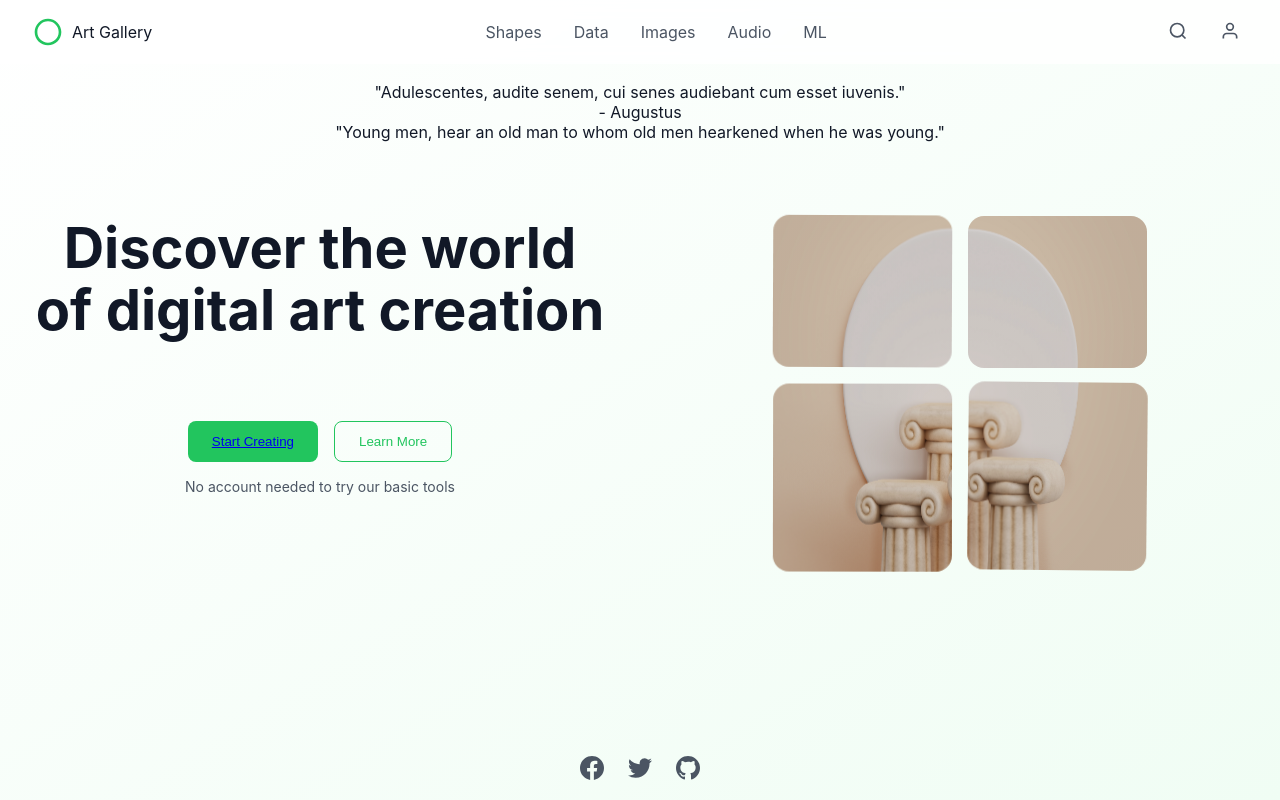
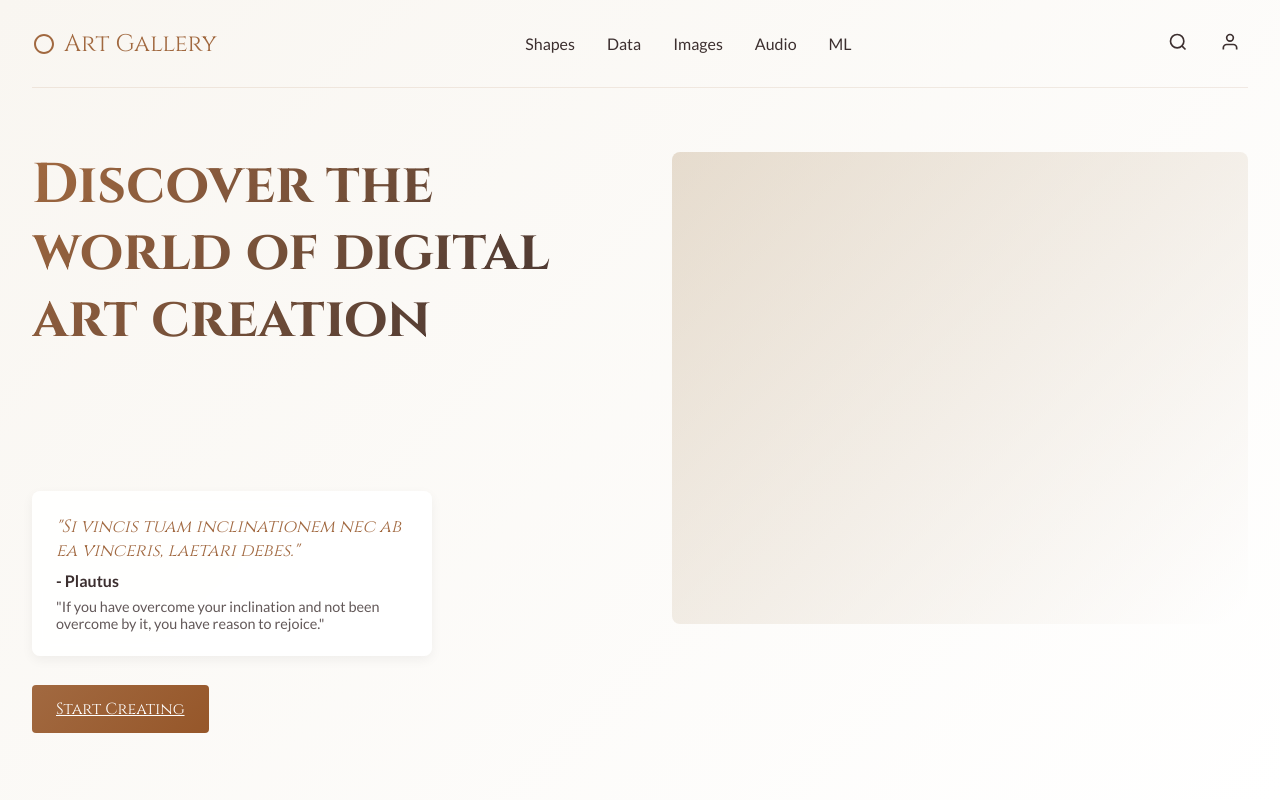
Before and after one commit to BilalMagg/Art-Gallery, a Flask app: page / in a window 1280 px wide. Run offline with Flask 3, Linux system fonts and the light colour scheme.

Commit message:
Restyling the home page

```diff
--- a/static/css/style.css
+++ b/static/css/style.css
@@ -1,13 +1,11 @@
+@import url('https://fonts.googleapis.com/css2?family=Cinzel:wght@400;700&family=Lato:wght@300;400;700&display=swap');
+
 :root {
-  --primary-color: #22c55e;
-  --primary-hover: #16a34a;
-  --bg-gradient-start: #ffffff;
-  --bg-gradient-end: #f0fdf4;
-  --text-primary: #111827;
-  --text-secondary: #4b5563;
-  --square-gradient: linear-gradient(135deg, #1f2937, #111827);
-  --nav-height: 4rem;
-  --quote-height: 6rem;
+    --primary: rgba(139, 69, 19, 0.8);
+    --secondary: rgba(210, 180, 140, 0.5);
+    --background: #f9f6f1;
+    --text: #3c2f2f;
+    --accent: rgba(180, 150, 110, 0.3);
 }
 
 * {
@@ -17,40 +15,41 @@
 }
 
 body {
-  font-family: -apple-system, BlinkMacSystemFont, 'Segoe UI', Roboto, sans-serif;
-  background: linear-gradient(to bottom right, var(--bg-gradient-start), var(--bg-gradient-end));
-  color: var(--text-primary);
+    font-family: 'Lato', sans-serif;
+    background: linear-gradient(135deg, var(--background) 0%, #fff 100%);
+    color: var(--text);
     min-height: 100vh;
 }
 
 .page-container {
-  height: 100vh;
-  display: flex;
-  flex-direction: column;
-  overflow: hidden;
+    max-width: 1440px;
+    margin: 0 auto;
+    padding: 0 2rem;
+    position: relative;
 }
 
-/* Navigation Styles */
 .main-nav {
-  height: var(--nav-height);
-  padding: 0 2rem;
     display: flex;
+    justify-content: space-between;
     align-items: center;
-  justify-content: space-between;
-  background-color: rgba(255, 255, 255, 0.8);
-  backdrop-filter: blur(8px);
+    padding: 1.5rem 0;
+    border-bottom: 1px solid rgba(139, 69, 19, 0.1);
 }
 
 .logo {
     display: flex;
     align-items: center;
     gap: 0.5rem;
+    font-family: 'Cinzel', serif;
+    font-size: 1.5rem;
+    color: var(--primary);
+    text-decoration: none;
 }
 
 .logo-icon {
-  width: 2rem;
-  height: 2rem;
-  fill: var(--primary-color);
+    width: 24px;
+    height: 24px;
+    fill: var(--primary);
 }
 
 .nav-links {
@@ -59,25 +58,14 @@ body {
 }
 
 .nav-links a {
+    color: var(--text);
     text-decoration: none;
-  color: var(--text-secondary);
-  transition: color 0.2s;
-  position: relative;
+    font-size: 1rem;
+    transition: color 0.3s ease;
 }
 
-.nav-links a::after {
-  content: '';
-  position: absolute;
-  bottom: -4px;
-  left: 0;
-  width: 0;
-  height: 2px;
-  background-color: var(--primary-color);
-  transition: width 0.2s;
-}
-
-.nav-links a:hover::after {
-  width: 100%;
+.nav-links a:hover {
+    color: var(--primary);
 }
 
 .nav-icons {
@@ -89,291 +77,175 @@ body {
     background: none;
     border: none;
     cursor: pointer;
+    color: var(--text);
     padding: 0.5rem;
-  border-radius: 50%;
-  transition: background-color 0.2s;
 }
 
 .icon-button svg {
-  width: 1.25rem;
-  height: 1.25rem;
-  color: var(--text-secondary);
+    width: 20px;
+    height: 20px;
 }
 
-/* Quote Section */
-.quote-section {
-  height: var(--quote-height);
-  display: flex;
-  flex-direction: column;
-  align-items: center;
-  justify-content: center;
-  padding: 1rem;
-  text-align: center;
-}
-
-.quote-text {
-  font-style: italic;
-  font-size: 1rem;
-  color: var(--text-secondary);
-}
-
-.quote-author {
-  font-weight: 600;
-  font-size: 0.9rem;
-  margin-top: 0.5rem;
-}
-
-.quote-meaning {
-  font-size: 0.8rem;
-  color: var(--text-secondary);
-  margin-top: 0.25rem;
-}
-
-/* Main Content */
 .main-content {
-  flex: 1;
-  display: flex;
-  align-items: center;
-  padding: 0 2rem;
+    display: grid;
+    grid-template-columns: 1fr 1fr;
     gap: 4rem;
-  max-width: 1400px;
-  margin: 0 auto;
-  width: 100%;
+    padding: 4rem 0;
+    min-height: calc(100vh - 200px);
 }
 
 .content-left {
-  flex: 1;
-  height: 80%;
     display: flex;
     flex-direction: column;
-  /* justify-content: center; */
-  align-items: center;
-  /* border: 1px solid black; */
+    justify-content: flex-start;
+    padding-bottom: 8rem;
 }
 
 h1 {
-  font-size: clamp(2.5rem, 5vw, 3.5rem);
-  line-height: 1.1;
-  margin-bottom: 5rem;
-  text-align: center;
+    font-family: 'Cinzel', serif;
+    font-size: 3.5rem;
+    line-height: 1.2;
+    margin-bottom: 2rem;
+    background: linear-gradient(135deg, var(--primary) 0%, var(--text) 100%);
+    -webkit-background-clip: text;
+    -webkit-text-fill-color: transparent;
 }
 
 .button-group {
-  display: flex;
-  gap: 1rem;
     margin-bottom: 1rem;
-  justify-content: center;
+    position: absolute;
+    bottom: -7%;
 }
 
 .btn {
-  padding: 0.75rem 1.5rem;
-  border-radius: 0.5rem;
-  font-weight: 500;
+    font-family: 'Cinzel', serif;
+    padding: 0.8rem 1.5rem;
+    border: none;
+    border-radius: 4px;
     cursor: pointer;
-  transition: all 0.2s;
+    font-size: 1rem;
+    transition: all 0.3s ease;
 }
 
 .btn.primary {
-  background-color: var(--primary-color);
+    background: linear-gradient(135deg, var(--primary) 0%, rgba(139, 69, 19, 0.9) 100%);
     color: white;
-  border: none;
 }
 
 .btn.primary:hover {
-  background-color: var(--primary-hover);
+    transform: translateY(-2px);
+    box-shadow: 0 4px 12px rgba(139, 69, 19, 0.2);
 }
 
 .btn.secondary {
-  background-color: transparent;
-  border: 1px solid var(--primary-color);
-  color: var(--primary-color);
+    background: var(--accent);
+    color: var(--text);
 }
 
 .btn.secondary:hover {
-  background-color: rgba(34, 197, 94, 0.1);
+    background: var(--secondary);
 }
 
 .subtitle {
-  font-size: 0.875rem;
-  color: var(--text-secondary);
+    color: var(--text);
+    opacity: 0.8;
+    font-size: 0.9rem;
 }
 
-/* Hero Graphics */
 .content-right {
-  flex: 1;
     position: relative;
 }
 
 .hero-graphics {
     position: relative;
     width: 100%;
-  aspect-ratio: 1;
-}
-
-.squares-container {
-    position: relative;
-    z-index: 1;
-    display: grid;
-    grid-template-columns: repeat(2, 1fr);
-    gap: 1rem;
-    width: 65%;
-    height: 65%;
-    margin: auto;
-    /* Add top margin to move squares down */
-    /* margin-top: 15%; */
-}
-
-.square {
-    position: relative;
-    border-radius: 1rem;
-    overflow: hidden;
-    transition: transform 0.3s ease;
-    animation: float 3s ease-in-out infinite alternate;
-}
-
-.square1, .square2 {
-  margin-top: 30%;
-}
-
-.square3, .square4 {
-  margin-bottom: -20%;
-}
-
-.square::before {
-    content: '';
-    position: absolute;
-    top: 0;
-    left: 0;
-    right: 0;
-    bottom: 0;
-    background-image: url('../roman-background.jpg');
-    background-size: 200% 200%;
-    transition: transform 0.3s ease;
-}
-
-.square1::before { background-position: 0 0; }
-.square2::before { background-position: 100% 0; }
-.square3::before { background-position: 0 100%; }
-.square4::before { background-position: 100% 100%; }
-
-.square:hover::before {
-  transform: scale(1.1);
-}
-
-.square::after {
-    content: '';
-    position: absolute;
-    top: 0;
-    left: 0;
-    right: 0;
-    bottom: 0;
-    /* Reduce the opacity of the overlay to make the image lighter */
-    background: linear-gradient(135deg, rgba(31, 41, 55, 0.3), rgba(17, 24, 39, 0.3));
-    opacity: 0.3;
-    transition: opacity 0.3s ease;
-}
-
-.square:hover::after {
-    opacity: 0.1;
-}
-
-.model-container {
-  position: absolute;
-  top: 0;
-  left: 0;
-  width: 100%;
     height: 100%;
-  z-index: 2;
 }
 
 #threejs-canvas {
     width: 100%;
     height: 100%;
-  display: block;
+    border-radius: 8px;
+    background: linear-gradient(135deg, var(--accent) 0%, rgba(255, 255, 255, 0.5) 100%);
 }
 
-/* Keep the existing animation for .square */
-@keyframes float {
-  0% {
-      transform: translateY(0) rotate(0deg);
-  }
-  100% {
-      transform: translateY(-10px) rotate(3deg);
-  }
+.quote-section {
+    position: absolute;
+    bottom: 2rem;
+    left: 2rem;
+    max-width: 400px;
+    padding: 1.5rem;
+    background: rgba(255, 255, 255, 0.9);
+    border-radius: 8px;
+    box-shadow: 0 4px 12px rgba(0, 0, 0, 0.05);
+    backdrop-filter: blur(8px);
 }
 
-/* Adjust the delay for each square */
-.square:nth-child(2) { animation-delay: 0.5s; }
-.square:nth-child(3) { animation-delay: 1s; }
-.square:nth-child(4) { animation-delay: 1.5s; }
+.quote {
+    font-family: 'Cinzel', serif;
+    font-size: 1.1rem;
+    color: var(--primary);
+    margin-bottom: 0.5rem;
+    font-style: italic;
+}
 
-/* Social Links */
+.author {
+    font-weight: 700;
+    color: var(--text);
+    margin-bottom: 0.5rem;
+}
+
+.meaning {
+    font-size: 0.9rem;
+    color: var(--text);
+    opacity: 0.8;
+}
+
 .social-links {
+    position: absolute;
+    bottom: 2rem;
+    right: 2rem;
     display: flex;
-  justify-content: center;
-  gap: 1.5rem;
-  padding: 1rem 0;
+    gap: 1rem;
 }
 
 .social-icon {
-  color: var(--text-secondary);
-  transition: color 0.2s;
+    color: var(--text);
+    opacity: 0.6;
+    transition: opacity 0.3s ease;
 }
 
 .social-icon:hover {
-  color: var(--primary-color);
+    opacity: 1;
 }
 
 .social-icon svg {
-  width: 1.5rem;
-  height: 1.5rem;
+    width: 20px;
+    height: 20px;
 }
 
-/* Responsive Design */
-@media (max-width: 1024px) {
+@media (max-width: 768px) {
     .main-content {
-      flex-direction: column;
-      padding: 2rem;
+        grid-template-columns: 1fr;
         gap: 2rem;
     }
 
-  .content-left {
-      text-align: center;
-  }
-
-  .button-group {
-      justify-content: center;
-  }
-
-  .hero-graphics {
-      max-width: 500px;
-      margin: 0 auto;
-  }
-}
-
-@media (max-width: 768px) {
-  .nav-links {
-      display: none;
-  }
-
     h1 {
-      font-size: 2rem;
-  }
-
-  .main-content {
-      padding: 1rem;
+        font-size: 2.5rem;
     }
 
     .quote-section {
-      height: auto;
-      padding: 1rem 0;
+        position: relative;
+        bottom: auto;
+        left: auto;
+        margin-top: 2rem;
     }
 
-  .quote-text {
-      font-size: 0.9rem;
-  }
-
-  .quote-author, .quote-meaning {
-      font-size: 0.8rem;
+    .social-links {
+        position: relative;
+        bottom: auto;
+        right: auto;
+        justify-content: center;
+        margin-top: 2rem;
     }
 }
--- a/templates/index.html
+++ b/templates/index.html
@@ -5,21 +5,19 @@
     <meta name="viewport" content="width=device-width, initial-scale=1.0">
     <title>Art Gallery</title>
     <link rel="stylesheet" href="../static/css/style.css">
-    <link rel="stylesheet" href="{{ url_for('static', filename='css/style_temple.css') }}">
     <script src="https://cdnjs.cloudflare.com/ajax/libs/three.js/r128/three.min.js"></script>
     <script src="https://cdn.jsdelivr.net/npm/three/examples/js/loaders/GLTFLoader.js"></script>
     <script src="https://cdn.jsdelivr.net/npm/three/examples/js/controls/OrbitControls.js"></script>
 </head>
 <body>
     <div class="page-container">
-        <!-- Navigation -->
         <nav class="main-nav">
-            <div class="logo">
+            <a href="/" class="logo">
                 <svg viewBox="0 0 24 24" class="logo-icon">
                     <path d="M12 2C6.48 2 2 6.48 2 12s4.48 10 10 10 10-4.48 10-10S17.52 2 12 2zm0 18c-4.41 0-8-3.59-8-8s3.59-8 8-8 8 3.59 8 8-3.59 8-8 8z" />
                 </svg>
-                <span>Art Gallery</span>
-            </div>
+                Art Gallery
+            </a>
 
             <div class="nav-links">
                 <a href="/shapes">Shapes</a>
@@ -45,59 +43,27 @@
             </div>
         </nav>
 
-        <!-- Quote Section -->
-        <div class="quote-section">
-            <p class="quote">"{{ quote['quote'] }}"</p>
-            <p class="author">- {{ quote['author'] }}</p>
-            <p class="meaning">"{{ quote['meaning'] }}"</p>
-        </div>
-
-        <!-- Main Content -->
         <main class="main-content">
             <div class="content-left">
                 <h1>Discover the world of digital art creation</h1>
                 <div class="button-group">
-                    <button class="btn primary"><a href="/gallery">Start Creating</a></button>
-                    <button class="btn secondary">Learn More</button>
+                    <a href="/gallery" class="btn primary">Start Creating</a>
                 </div>
-                <p class="subtitle">No account needed to try our basic tools</p>
             </div>
 
             <div class="content-right">
                 <div class="hero-graphics">
-                    <div class="background-image"></div>
-                    <div class="squares-container">
-                        <div class="square square1"></div>
-                        <div class="square square2"></div>
-                        <div class="square square3"></div>
-                        <div class="square square4"></div>
-                    </div>
-                    <!-- 3D model container on top of squares -->
-                    <div class="model-container">
-                        <canvas id="threejs-canvas"></canvas>
-                    </div>
+                    <canvas id="threejs-canvas"></canvas>
                 </div>
             </div>
         </main>
 
-        <!-- Social Links -->
-        <div class="social-links">
-            <a href="#" class="social-icon">
-                <svg viewBox="0 0 24 24" fill="currentColor">
-                    <path d="M24 12.073c0-6.627-5.373-12-12-12s-12 5.373-12 12c0 5.99 4.388 10.954 10.125 11.854v-8.385H7.078v-3.47h3.047V9.43c0-3.007 1.792-4.669 4.533-4.669 1.312 0 2.686.235 2.686.235v2.953H15.83c-1.491 0-1.956.925-1.956 1.874v2.25h3.328l-.532 3.47h-2.796v8.385C19.612 23.027 24 18.062 24 12.073z"/>
-                </svg>
-            </a>
-            <a href="#" class="social-icon">
-                <svg viewBox="0 0 24 24" fill="currentColor">
-                    <path d="M23.953 4.57a10 10 0 01-2.825.775 4.958 4.958 0 002.163-2.723c-.951.555-2.005.959-3.127 1.184a4.92 4.92 0 00-8.384 4.482C7.69 8.095 4.067 6.13 1.64 3.162a4.822 4.822 0 00-.666 2.475c0 1.71.87 3.213 2.188 4.096a4.904 4.904 0 01-2.228-.616v.06a4.923 4.923 0 003.946 4.827 4.996 4.996 0 01-2.212.085 4.936 4.936 0 004.604 3.417 9.867 9.867 0 01-6.102 2.105c-.39 0-.779-.023-1.17-.067a13.995 13.995 0 007.557 2.209c9.053 0 13.998-7.496 13.998-13.985 0-.21 0-.42-.015-.63A9.935 9.935 0 0024 4.59z"/>
-                </svg>
-            </a>
-            <a href="#" class="social-icon">
-                <svg viewBox="0 0 24 24" fill="currentColor">
-                    <path d="M12 0C5.374 0 0 5.374 0 12c0 5.302 3.438 9.8 8.207 11.387.599.111.793-.261.793-.577v-2.234c-3.338.726-4.033-1.416-4.033-1.416-.546-1.387-1.333-1.756-1.333-1.756-1.089-.745.083-.729.083-.729 1.205.084 1.839 1.237 1.839 1.237 1.07 1.834 2.807 1.304 3.492.997.107-.775.418-1.305.762-1.604-2.665-.305-5.467-1.334-5.467-5.931 0-1.311.469-2.381 1.236-3.221-.124-.303-.535-1.524.117-3.176 0 0 1.008-.322 3.301 1.23A11.509 11.509 0 0112 5.803c1.02.005 2.047.138 3.006.404 2.291-1.552 3.297-1.23 3.297-1.23.653 1.653.242 2.874.118 3.176.77.84 1.235 1.911 1.235 3.221 0 4.609-2.807 5.624-5.479 5.921.43.372.823 1.102.823 2.222v3.293c0 .319.192.694.801.576C20.566 21.797 24 17.3 24 12c0-6.626-5.374-12-12-12z"/>
-                </svg>
-            </a>
+        <div class="quote-section">
+            <p class="quote">"Si vincis tuam inclinationem nec ab ea vinceris, laetari debes."</p>
+            <p class="author">- Plautus</p>
+            <p class="meaning">"If you have overcome your inclination and not been overcome by it, you have reason to rejoice."</p>
         </div>
+
     </div>
     <script src="../static/js/main_temple.js"></script>
 </body>
```
Lines whose indentation alone changed are shown as unchanged.
